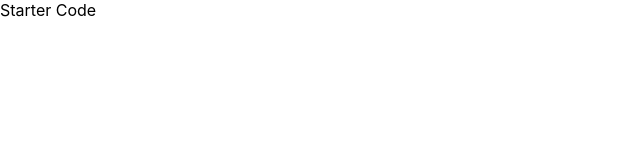
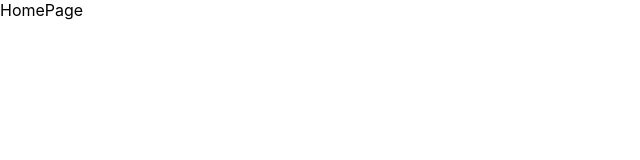
Before and after one commit to Fivemindz/polls-project, a React (Create React App) app: page / in a window 1280 px wide. Shown: the top 160 px of the page, without its empty margins (0-640 px from the left). Built offline with nearby package versions, Linux system fonts and the light colour scheme.

Commit message:
reducers and middleware index files to App.js file

```diff
--- a/package.json
+++ b/package.json
@@ -8,7 +8,13 @@
     "@testing-library/user-event": "^13.5.0",
     "react": "^18.2.0",
     "react-dom": "^18.2.0",
+    "react-icons": "^4.8.0",
+    "react-redux": "^8.0.5",
+    "react-redux-loading-bar": "^5.0.4",
+    "react-router-dom": "^6.10.0",
     "react-scripts": "5.0.1",
+    "redux": "^4.2.1",
+    "redux-thunk": "^2.4.2",
     "web-vitals": "^2.1.4"
   },
   "scripts": {
--- a/src/Components/App.js
+++ b/src/Components/App.js
@@ -1,11 +1,14 @@
+// import { Fragment } from "react"
+// import LoadingBar from "react-redux-loading-bar";
+
+const App = () => {
 
 
-function App() {
   return (
-    <div className="App">
-      Starter Code
-    </div>
-  );
+   <div>
+    HomePage
+   </div>
+  )
 }
 
 export default App;
--- a/src/index.js
+++ b/src/index.js
@@ -1,11 +1,20 @@
 import React from 'react';
-import ReactDOM from 'react-dom/client';
+import ReactDOM from 'react-dom';
 import './index.css';
 import App from './Components/App';
+import { createStore } from 'redux';
+import { Provider } from 'react-redux';
+import reducer from './reducers';
+import middleware from './middleware'
+import { BrowserRouter as Router } from 'react-router-dom';
 
-const root = ReactDOM.createRoot(document.getElementById('root'));
-root.render(
-  <React.StrictMode>
-    <App />
-  </React.StrictMode>
+const store = createStore(reducer, middleware);
+
+ReactDOM.render(
+  <Provider store={store} >
+    <Router>
+      <App />
+    </Router>
+  </Provider>,
+  document.getElementById("root")
 );
--- /dev/null
+++ b/src/middleware/index.js
@@ -0,0 +1,4 @@
+import thunk from "redux-thunk";
+import { applyMiddleware } from "redux";
+
+export default applyMiddleware(thunk);
--- /dev/null
+++ b/src/reducers/index.js
@@ -0,0 +1,5 @@
+import { combineReducers } from "redux";
+
+export default combineReducers({
+
+});
```
Also changed, not shown: 1 other file (tests, documents, lock files or other folders).
